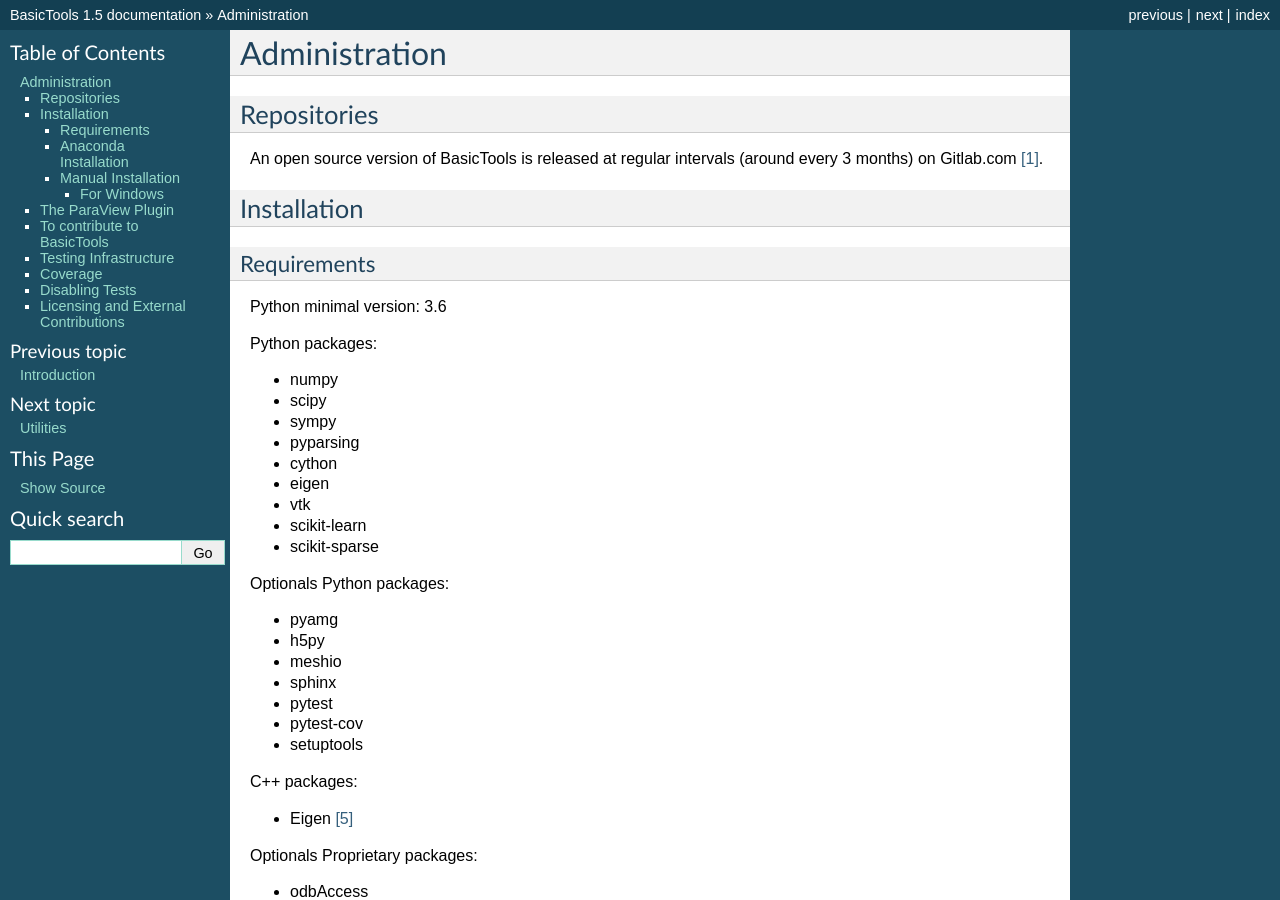
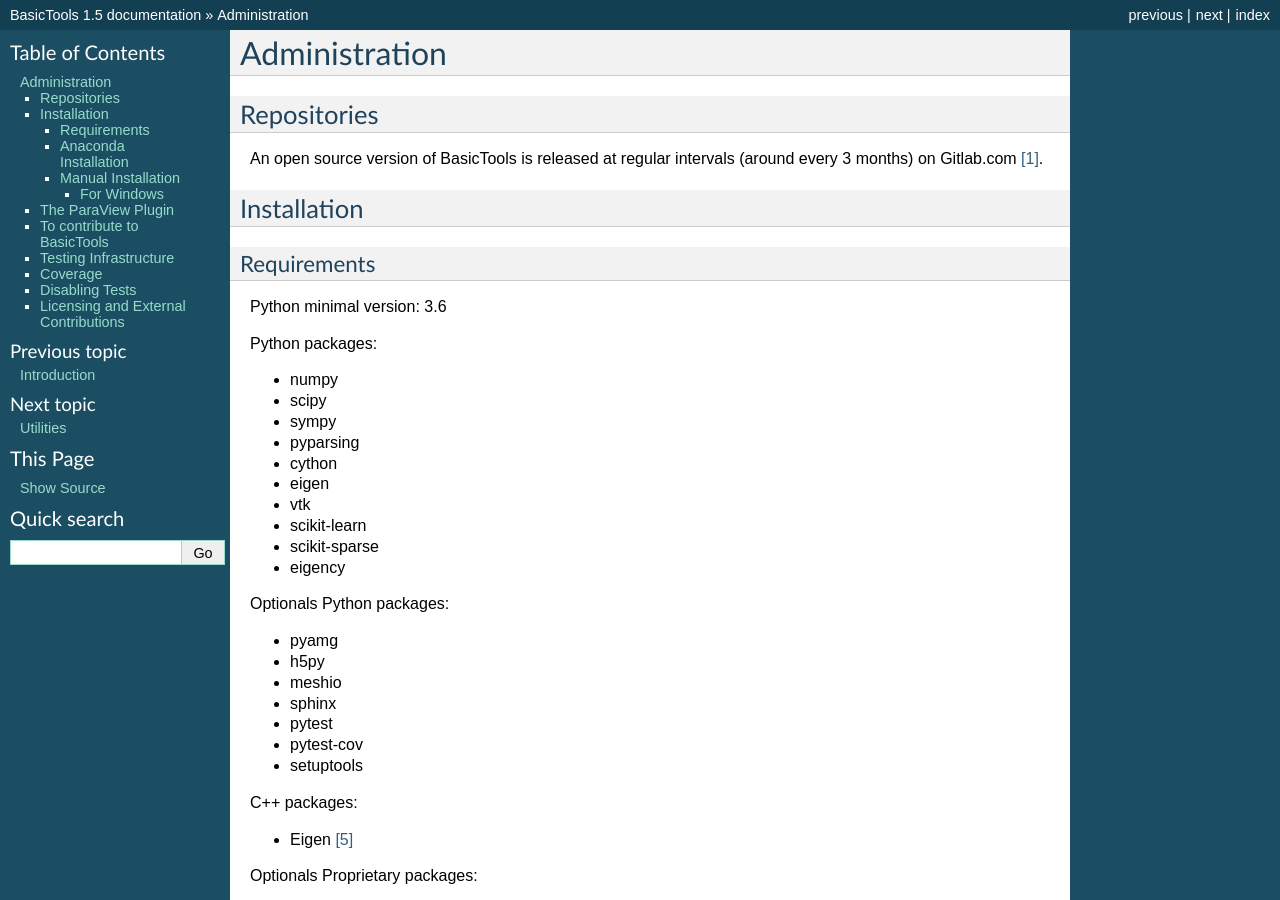
Before and after one commit to basileMarchand/basictools-frozen, a Sphinx documentation site: the page built from docs/Admin.rst, in a window 1280 px wide and 900 px high. Built offline with Sphinx 7.4.7, drawn with Linux system fonts in a browser that asks for light colours.

Commit message:
(Admin.rst) Add eigency to the dependencies

```diff
--- a/docs/Admin.rst
+++ b/docs/Admin.rst
@@ -26,6 +26,7 @@
 * vtk
 * scikit-learn
 * scikit-sparse
+* eigency
 
 Optionals Python packages:
 
```
